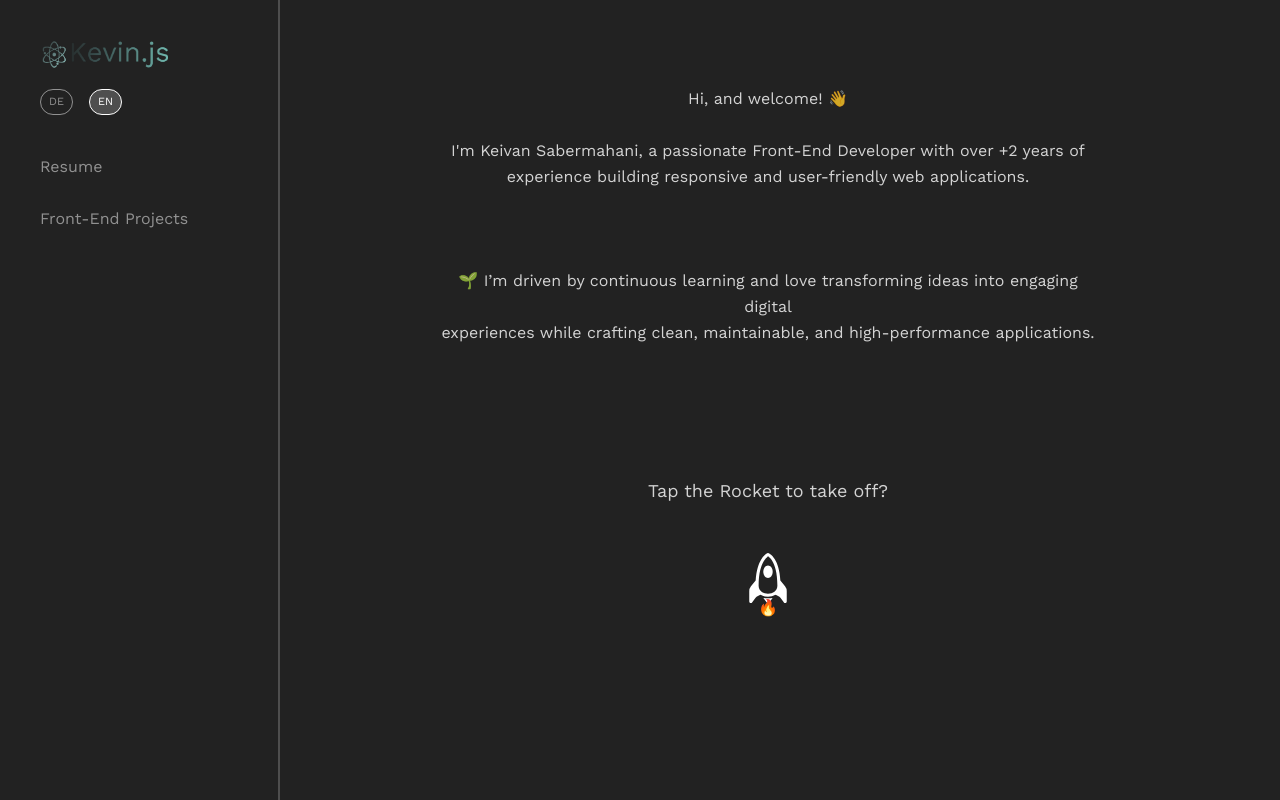
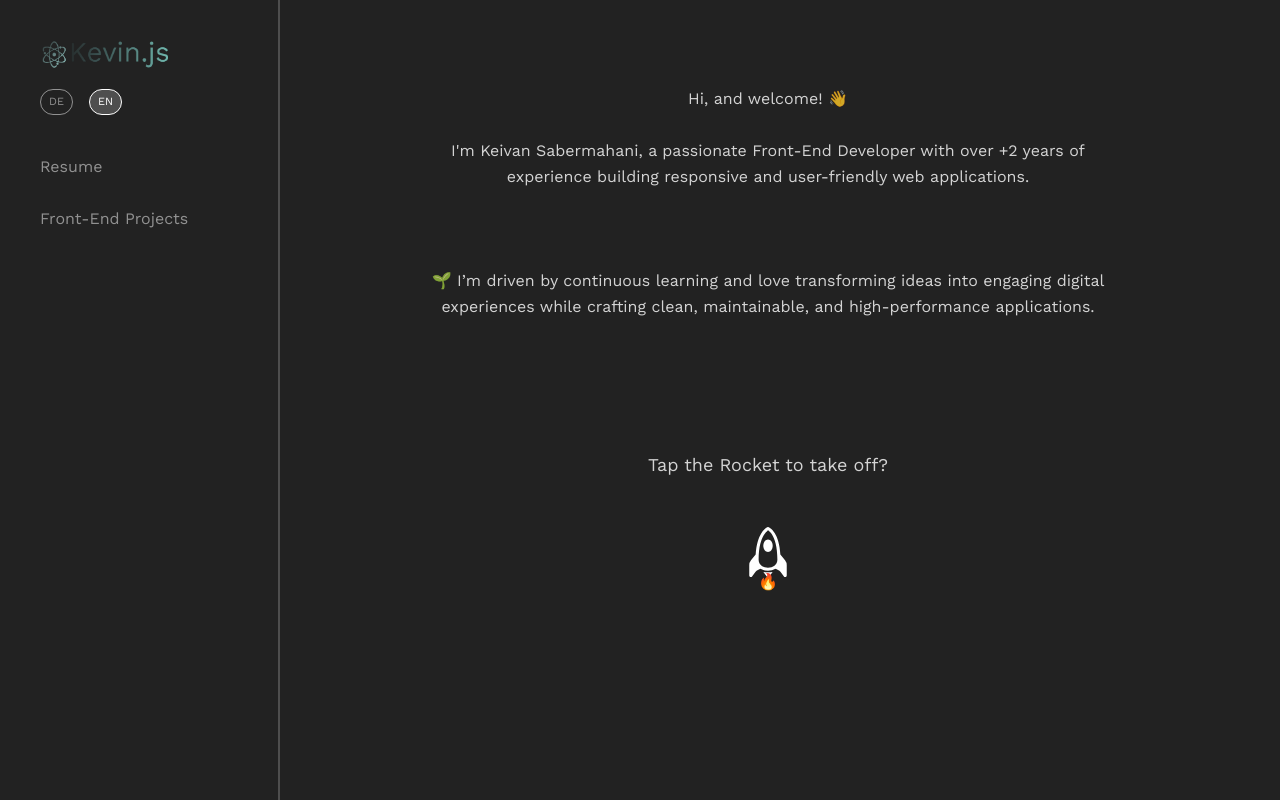
Before and after one commit to KevinMahani/Portfolio, a Next.js app: page / in a window 1280 px wide. Shown: the top 800 px of the page. Built offline with nearby package versions, Linux system fonts and the light colour scheme.

Commit message:
change the font and welcome width

```diff
--- a/app/components/WelcomeSection.jsx
+++ b/app/components/WelcomeSection.jsx
@@ -15,7 +15,7 @@ export default function WelcomeSection({ onRocketClick }) {
     <div className="hidden lg:flex flex-col items-center text-center p-10 ">
 
       {/* ✅ Text Section centered and responsive */}
-      <p className="text-white/80 text-sm md:text-base leading-relaxed max-w-2xl mx-auto whitespace-pre-line">
+      <p className="text-white/80 text-sm md:text-base leading-relaxed max-w-3xl mx-auto whitespace-pre-line">
         {t.welcome}
         <br /><br />
         <span className="text-[18px] font-medium">{t.takeoff}</span>
```
